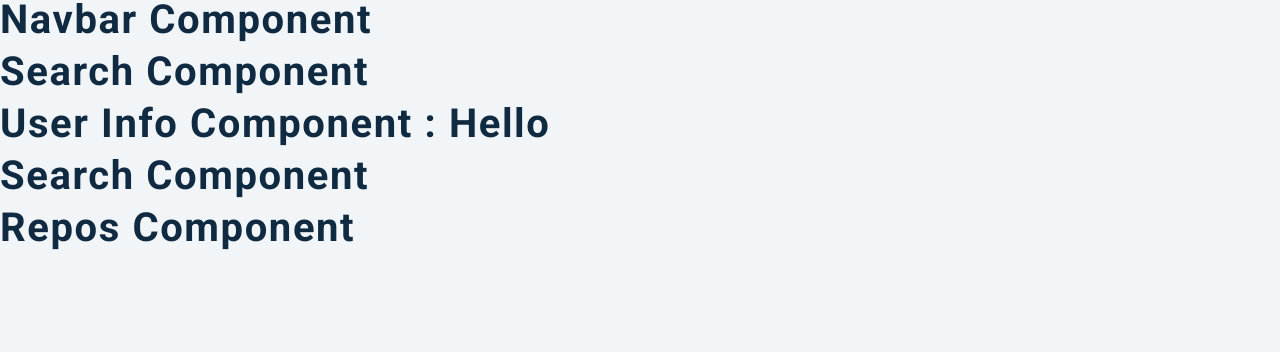
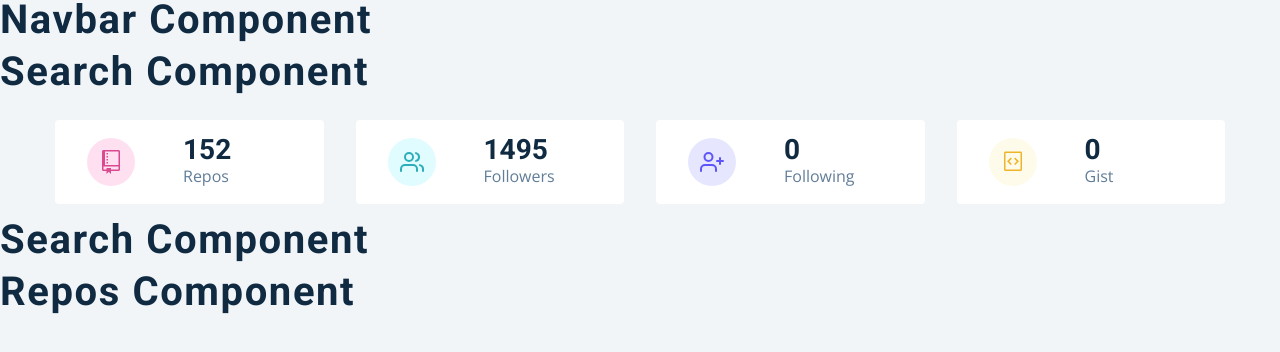
Before and after one commit to Milad64sh/github-users-search, a React (Create React App) app: page / in a window 1280 px wide. Shown: the top 352 px of the page. Built offline with nearby package versions, Linux system fonts and the light colour scheme.

Commit message:
info compoonent

```diff
--- a/src/components/Info.js
+++ b/src/components/Info.js
@@ -5,8 +5,60 @@
 import { FiUsers, FiUserPlus } from 'react-icons/fi';
 
 const UserInfo = () => {
-  const data = React.useContext(GithubContext);
-  return <h2>user info component : {data}</h2>;
+  const { githubUser } = React.useContext(GithubContext);
+  const { public_repos, followers, following, public_gists } = githubUser;
+
+  const items = [
+    {
+      id: 1,
+      icon: <GoRepo className='icon' />,
+      label: 'repos',
+      value: public_repos,
+      color: 'pink',
+    },
+    {
+      id: 2,
+      icon: <FiUsers className='icon' />,
+      label: 'followers',
+      value: followers,
+      color: 'green',
+    },
+    {
+      id: 3,
+      icon: <FiUserPlus className='icon' />,
+      label: 'following',
+      value: following,
+      color: 'purple',
+    },
+    {
+      id: 4,
+      icon: <GoGist className='icon' />,
+      label: 'gist',
+      value: public_gists,
+      color: 'yellow',
+    },
+  ];
+  return (
+    <section className='section'>
+      <Wrapper className='section-center'>
+        {items.map((item) => {
+          return <Item key={item.id} {...item}></Item>;
+        })}
+      </Wrapper>
+    </section>
+  );
+};
+
+const Item = ({ icon, label, value, color }) => {
+  return (
+    <article className='item'>
+      <span className={color}>{icon}</span>
+      <div>
+        <h3>{value}</h3>
+        <p>{label}</p>
+      </div>
+    </article>
+  );
 };
 
 const Wrapper = styled.section`
--- a/src/context/context.js
+++ b/src/context/context.js
@@ -11,8 +11,13 @@
 // Provider, Consumer - GithubContext.Provider
 
 const GithubProvider = ({ children }) => {
+  const [githubUser, setGithubUser] = useState(mockUser);
+  const [repos, setRepos] = useState(mockRepos);
+  const [followers, setFollowers] = useState(mockFollowers);
   return (
-    <GithubContext.Provider value={'hello'}>{children}</GithubContext.Provider>
+    <GithubContext.Provider value={{ githubUser, repos, followers }}>
+      {children}
+    </GithubContext.Provider>
   );
 };
 export { GithubProvider, GithubContext };
```
